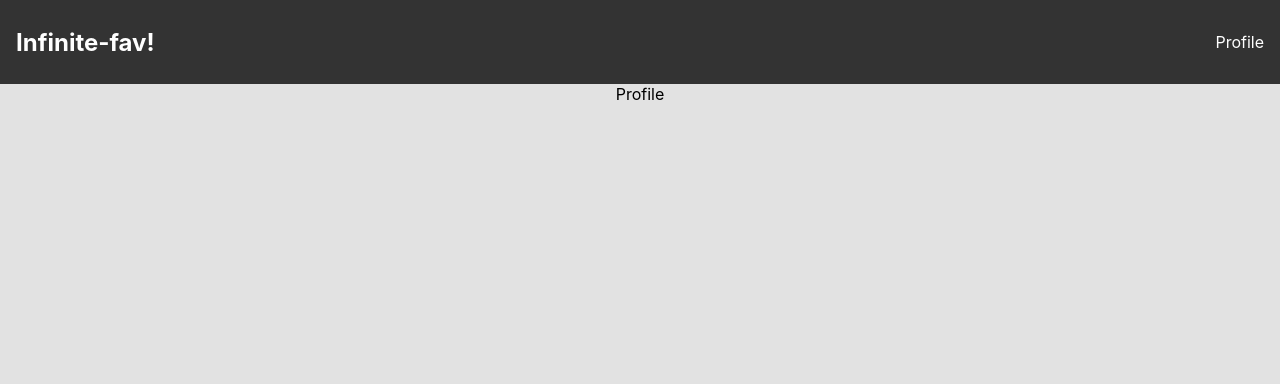
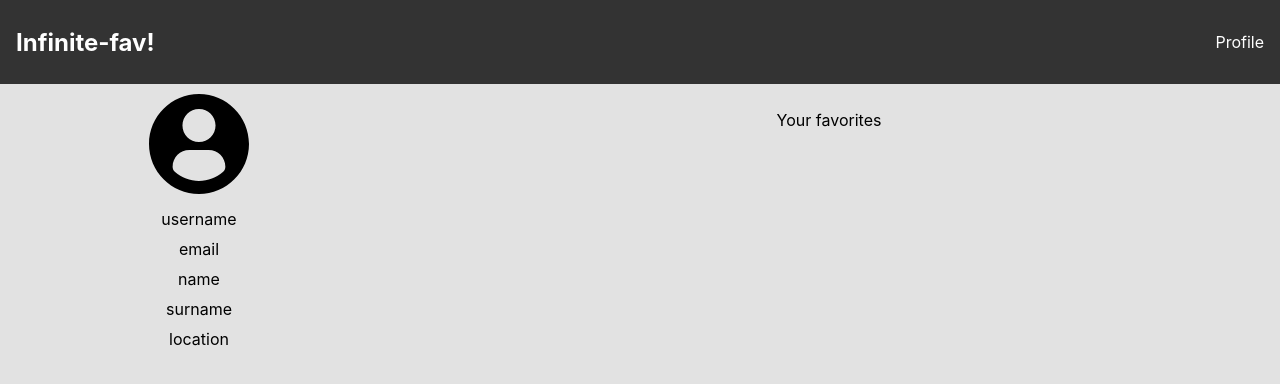
Before and after one commit to cerenbattal/infinite-favorites, a React (Create React App) app: page /profile in a window 1280 px wide. Shown: the top 384 px of the page. Built offline with nearby package versions, Linux system fonts and the light colour scheme.

Commit message:
feat: profile page and design

```diff
--- a/src/components/ImageList.css
+++ b/src/components/ImageList.css
@@ -1,7 +1,7 @@
 
 .image-list {
   display: grid;
-  grid-template-columns: repeat(auto-fill, minmax(300px, 1fr));
+  grid-template-columns: repeat(auto-fill, minmax(250px, 1fr));
   grid-auto-rows: 10px;
 }
 
--- a/src/context/GlobalContext.js
+++ b/src/context/GlobalContext.js
@@ -3,7 +3,7 @@ import createDataContext from './createDataContext';
 const globalReducer = (state, action) => {
   switch (action.type) {
     case 'add_favorite':
-      if ((state.userProfile.favorites.filter(image => image.id !== action.payload.image.Id)).length === 0) {
+      if ((state.userProfile.favorites.filter(image => image.id === action.payload.image.id)).length === 0) {
         const updatedFavorites = [...state.userProfile.favorites, action.payload.image];
         const updatedUserProfile = { ...state.userProfile, favorites: updatedFavorites };
         return { ...state, userProfile: updatedUserProfile };
--- a/src/pages/Profile.jsx
+++ b/src/pages/Profile.jsx
@@ -1,7 +1,73 @@
-import React from "react";
+import React, { useContext } from "react";
+import styled from "styled-components";
+import { Context } from "../context/GlobalContext";
+import ImageList from '../components/ImageList';
+import { ReactComponent as UserIcon } from '../assets/icons/user.svg';
+
+const ProfileContainer = styled.div`
+  display: flex;
+  flex-direction: row;
+  padding: 10px;
+`;
+
+const ProfileInfo = styled.div`
+  display: flex;
+  flex-direction: column;
+  justify-content: center;
+  align-items: center;
+  flex: 0.3;
+`;
+
+const ProfileSubSection = styled.div`
+  display: flex;
+  flex-direction: column;
+  margin: 5px;
+`;
+
+const UserAvatar = styled.div`
+  display: flex;
+  flex-direction: column;
+  width: 100px;
+  height: 100px;
+  margin-bottom: 10px;
+`;
+
+const FavoritedImages = styled.div`
+  display: flex;
+  flex-direction: column;
+  flex: 0.7;
+`;
 
 const Profile = () => {
-  return <div>Profile</div>;
+  const { state } = useContext(Context);
+  return (
+    <ProfileContainer>
+      <ProfileInfo>
+        <UserAvatar>
+          <UserIcon />
+        </UserAvatar>
+        <ProfileSubSection>
+          username
+        </ProfileSubSection>
+        <ProfileSubSection>
+          email
+        </ProfileSubSection>
+        <ProfileSubSection>
+          name
+        </ProfileSubSection>
+        <ProfileSubSection>
+          surname
+        </ProfileSubSection>
+        <ProfileSubSection>
+          location
+        </ProfileSubSection>
+      </ProfileInfo>
+      <FavoritedImages>
+        <p>Your favorites</p>
+        <ImageList images={state.userProfile.favorites} />
+      </FavoritedImages>
+    </ProfileContainer>
+  );
 };
 
 export default Profile;
```
Also changed, not shown: src/assets/icons/user.svg.
